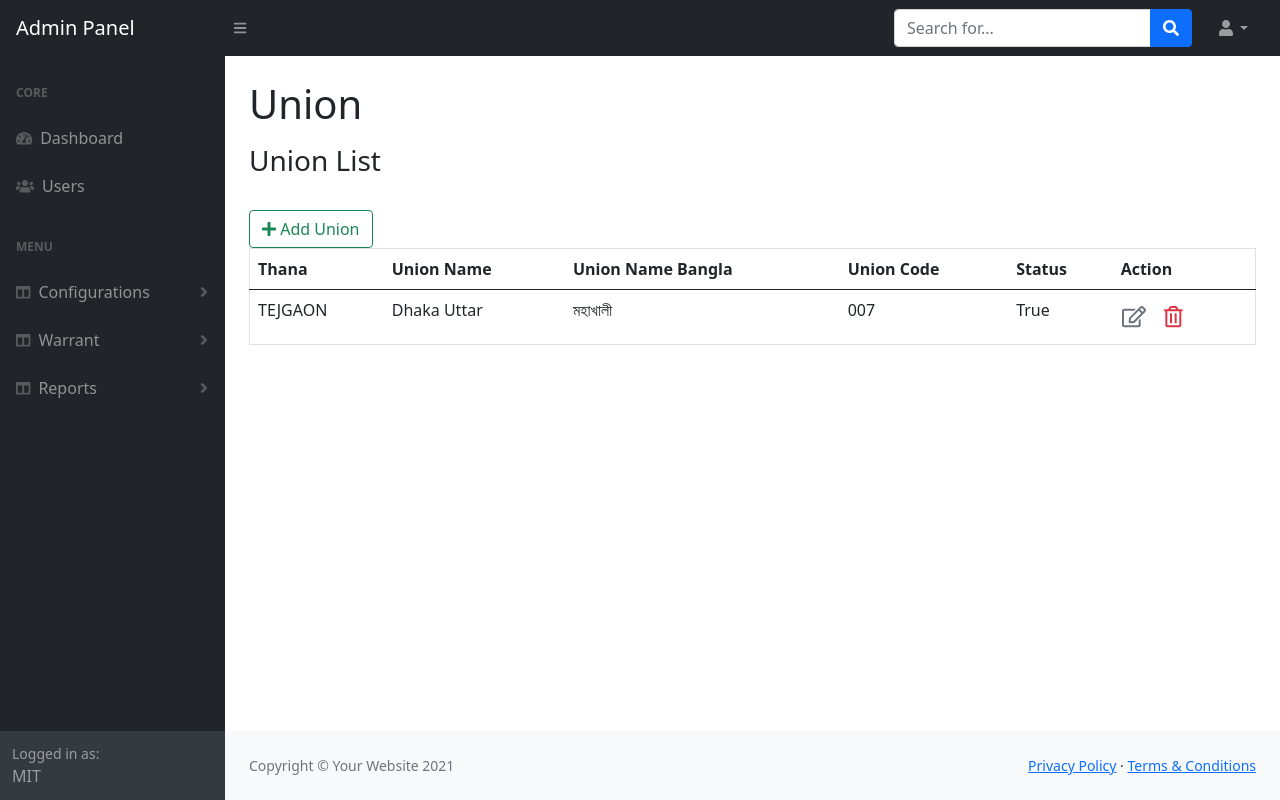
After one commit to raihan-uddin/warrant_management, a Django app: page /config/union/list/ in a window 1280 px wide. The commit adds this page. Run offline with Django 3.2, Linux system fonts and the light colour scheme; data comes from the database, SQL or seed files in the repository; both versions use the stored data as it was after the commit; some libraries are stand-ins or nearby versions.

Commit message:
config=>union create update and delete done

```diff
--- a/geo_spatial/models.py
+++ b/geo_spatial/models.py
@@ -19,10 +19,11 @@ class Thana(models.Model):
     code = models.CharField(max_length=255)
     status = models.BooleanField(default=True)
 
-
+    def __str__(self):
+        return self.name
 class Union(models.Model):
+    thana = models.ForeignKey(Thana, on_delete=models.CASCADE, related_name='unions')
     name = models.CharField(max_length=255)
-    thana = models.ForeignKey(Thana, on_delete=models.CASCADE, related_name='unions')
     name_bn = models.CharField(max_length=255)
     code = models.CharField(max_length=255)
     status = models.BooleanField(default=True)
--- /dev/null
+++ b/geo_spatial/templates/union/list.html
@@ -0,0 +1,59 @@
+{% extends 'base.html' %}
+{% load static %}
+{% block content %}
+
+<h1 class="mt-4">Union</h1>
+<ol class="breadcrumb mb-4">
+    <h3 class="mt-2">Union List</h3>
+</ol>
+<fieldset>
+    <div class="col-lg-12">
+
+        <a href="{% url 'union_create' %}" class="btn btn-outline-success float-right"><i class="fas fa-plus"></i> Add
+            Union</a>
+        <br>
+        <table class="table table-hover" border="1">
+            <thead class="border-bottom font-wight-bold">
+                <tr>
+                    <th>Thana</th>
+                    <th>Union Name</th>
+                    <th>Union Name Bangla</th>
+                    <th>Union Code</th>
+                    <th>Status</th>
+                    <th>Action</th>
+                </tr>
+            </thead>
+            <tbody>
+                {% for union in union_list %}
+                <tr>
+                    <td>{{union.thana}}</td>
+                    <td>{{union.name}}</td>
+                    <td>{{union.name_bn}}</td>
+                    <td>{{union.code}}</td>
+                    <td>{{union.status}}</td>
+                    <td>
+                        <a href="{% url 'union_update' union.id %}" class="btn text-secondary px-0">
+                            <i class="far fa-edit fa-lg"></i>
+                        </a>
+                        <form action="{% url 'union_delete' union.id %}" method="post" class="d-inline">
+                            {% csrf_token %}
+                            <button type="submit" class="btn">
+                                <i class="far fa-trash-alt fa-lg text-danger float-right"></i>
+                            </button>
+                        </form>
+                    </td>
+                </tr>
+                {% endfor %}
+            </tbody>
+        </table>
+    </div>
+</fieldset>
+
+{% endblock %}
+{% block javascript %}
+<script src="https://cdnjs.cloudflare.com/ajax/libs/Chart.js/2.8.0/Chart.min.js" crossorigin="anonymous"></script>
+<script src="{% static 'assets/demo/chart-area-demo.js' %}"></script>
+<script src="{% static 'assets/demo/chart-bar-demo.js' %}"></script>
+<script src="https://cdn.jsdelivr.net/npm/simple-datatables@latest" crossorigin="anonymous"></script>
+<script src="{% static 'js/datatables-simple-demo.js' %}"></script>
+{% endblock %}
--- /dev/null
+++ b/geo_spatial/urls.py
@@ -0,0 +1,13 @@
+
+from user.views import UnionTemplate
+from django.urls import path
+from . import views
+
+urlpatterns = [
+    # union urls start
+    path('union/', views.union_form,name = 'union_create'),
+    path('union/<int:id>/', views.union_form,name = 'union_update'),
+    path('union/delete/<int:id>/', views.union_delete,name = 'union_delete'),
+    path('union/list/', views.union_list,name = 'union_list'),
+    # union urls end
+]
--- a/geo_spatial/views.py
+++ b/geo_spatial/views.py
@@ -1,3 +1,37 @@
-from django.shortcuts import render
+from geo_spatial.models import Union
+from geo_spatial.forms import UnionForm
+from django.shortcuts import redirect, render
+from django.views.generic.base import TemplateView
 
 # Create your views here.
+
+# union views start
+
+def union_list(request):
+    data = {'union_list' : Union.objects.all()}
+    return render (request,"union/list.html",data)
+
+def union_form(request,id=0):
+    if request.method == 'GET':
+        if id == 0:
+            form = UnionForm()
+        else:
+            union = Union.objects.get(pk=id)
+            form = UnionForm(instance=union)
+
+        return render (request,"union/create.html",{'form': form,'id': id})
+    else:
+        if id == 0:
+            form = UnionForm(request.POST)
+        else:
+            union = Union.objects.get(pk=id)
+            form = UnionForm(request.POST,instance=union)
+        if form.is_valid():
+            form.save()
+        return redirect('/config/union/list')
+
+def union_delete(request,id):
+    union = Union.objects.get(pk=id)
+    union.delete()
+    return redirect('/config/union/list')
+# union views end
--- a/templates/left-navbar.html
+++ b/templates/left-navbar.html
@@ -23,7 +23,7 @@
                     <nav class="sb-sidenav-menu-nested nav">
                         <a class="nav-link" href="#">District Information</a>
                         <a class="nav-link" href="#">Thana Information</a>
-                        <a class="nav-link" href="#">Union Information</a>
+                        <a class="nav-link" href="/config/union/list">Union Information</a>
                         <a class="nav-link" href="#">Police Station Information</a>
                     </nav>
                 </div>
--- a/user/views.py
+++ b/user/views.py
@@ -10,3 +10,6 @@ class SampleTemplateView(TemplateView):
 
 class DashboardTemplate(TemplateView):
     template_name = 'dashboard.html'
+
+class UnionTemplate(TemplateView):
+    template_name = 'union.html'
--- a/warrant_management/settings.py
+++ b/warrant_management/settings.py
@@ -40,7 +40,10 @@ INSTALLED_APPS = [
     'warrant',
     'geo_spatial',
     'user',
+    'crispy_forms',
 ]
+
+CRISPY_TEMPLATE_PACK = 'bootstrap4'
 
 MIDDLEWARE = [
     'django.middleware.security.SecurityMiddleware',
--- a/warrant_management/urls.py
+++ b/warrant_management/urls.py
@@ -14,12 +14,15 @@ Including another URLconf
     2. Add a URL to urlpatterns:  path('blog/', include('blog.urls'))
 """
 from django.contrib import admin
-from django.urls import path
+from django.urls import path,include
 
-from user.views import SampleTemplateView, DashboardTemplate
+from user.views import SampleTemplateView, DashboardTemplate, UnionTemplate
 
 urlpatterns = [
     # path('hello/', SampleTemplateView.as_view()),
-    # path('dashboard/', DashboardTemplate.as_view(), name='dashboard'),
+    path('dashboard/', DashboardTemplate.as_view(), name='dashboard'),
     path('admin/', admin.site.urls),
+
+    # config url
+    path('config/', include('geo_spatial.urls')),
 ]
```
Also changed, not shown: geo_spatial/forms.py (added, +17 -0 lines), geo_spatial/templates/union/create.html (added, +42 -0 lines), db.sqlite3.
